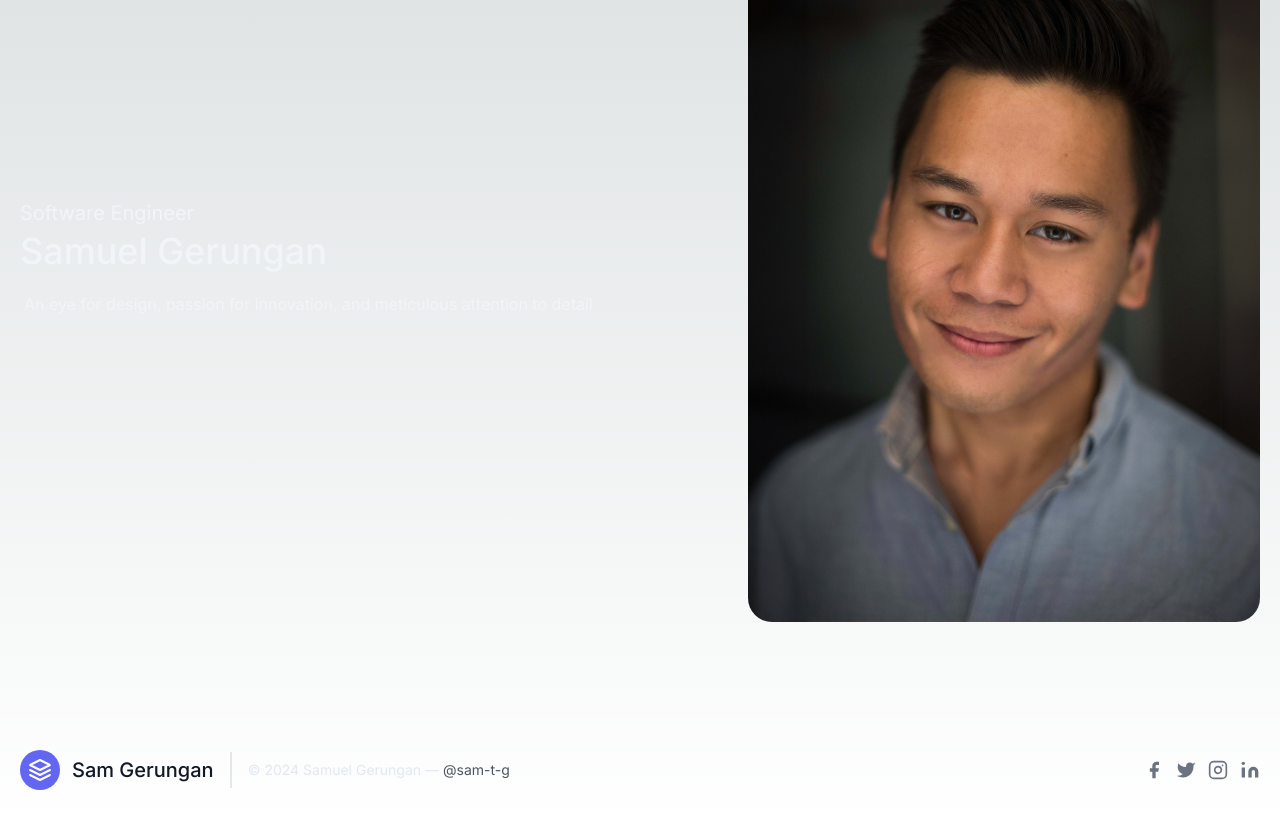
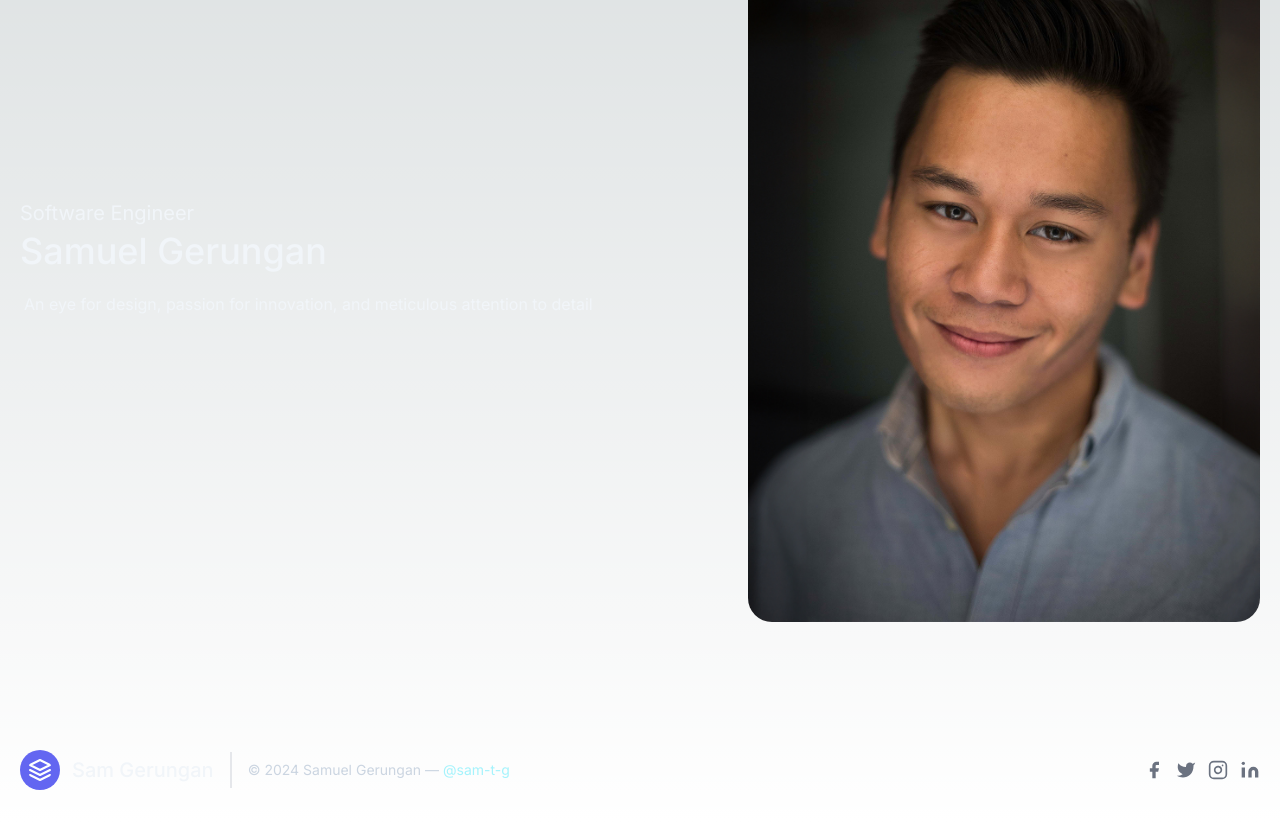
Before and after one commit to Sam-T-G/sam-modern-portfolio, a Next.js app: page / in a window 1280 px wide. Shown: the part 275-1097 px from the top of the page. Built offline with nearby package versions, Linux system fonts and the light colour scheme.

Commit message:
Update page.tsx

```diff
--- a/src/app/page.tsx
+++ b/src/app/page.tsx
@@ -52,7 +52,7 @@ const Home = () => {
 
       <footer className="text-slate-200 body-font">
         <div className="container px-5 py-8 mx-auto flex items-center sm:flex-row flex-col">
-          <a className="flex title-font font-medium items-center md:justify-start justify-center text-gray-900">
+          <a className="flex title-font font-medium items-center md:justify-start justify-center text-slate-100">
             <svg
               xmlns="http://www.w3.org/2000/svg"
               fill="none"
@@ -67,11 +67,11 @@ const Home = () => {
             </svg>
             <span className="ml-3 text-xl">Sam Gerungan</span>
           </a>
-          <p className="text-sm text-slate-200 sm:ml-4 sm:pl-4 sm:border-l-2 sm:border-gray-200 sm:py-2 sm:mt-0 mt-4">
+          <p className="text-sm text-slate-300 sm:ml-4 sm:pl-4 sm:border-l-2 sm:border-gray-200 sm:py-2 sm:mt-0 mt-4">
             © 2024 Samuel Gerungan —
             <a
               href="https://https://github.com/Sam-T-G"
-              className="text-gray-600 ml-1"
+              className="text-cyan-200 ml-1"
               rel="noopener noreferrer"
               target="_blank"
             >
```
